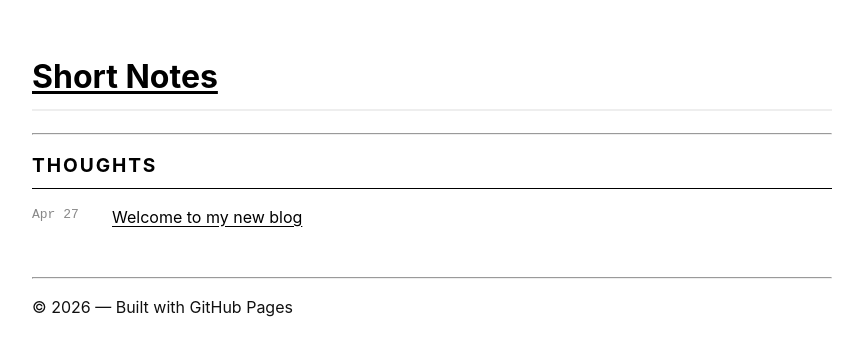
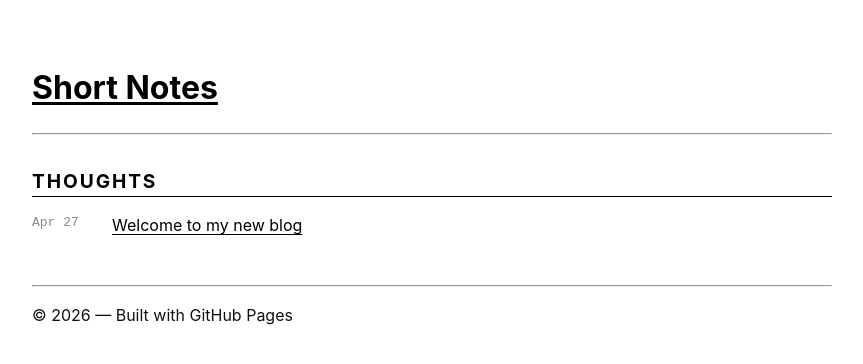
Before and after one commit to Luk3Howard/luk3howard.github.io, a Jekyll site: the page built from index.md, in a window 1280 px wide. Shown: the top 364 px of the page, without its empty margins (208-1071 px from the left). Built offline with Jekyll 4.4.1, drawn with Linux system fonts in a browser that asks for light colours.

Commit message:
Update style.css

```diff
--- a/assets/style.css
+++ b/assets/style.css
@@ -15,11 +15,11 @@ body {
   padding: 2rem;
 }
 
-h1, h2, h3 {
-  font-weight: 700;
+h1, h2, h3, h4 {
+  font-family: inherit; /* This forces them to use the system font above */
+  font-weight: 700;    /* Makes them bold and 'NHS-style' */
   color: #000;
-  border-bottom: 2px solid #eee; /* Light gray divider */
-  padding-bottom: 0.5rem;
+  margin-top: 2rem;
 }
 
 a {
@@ -93,3 +93,8 @@ a:hover {
   margin-top: 2rem;
   font-size: 1.1rem;
 }
+
+::selection {
+  background: #000;
+  color: #fff;
+}
```
